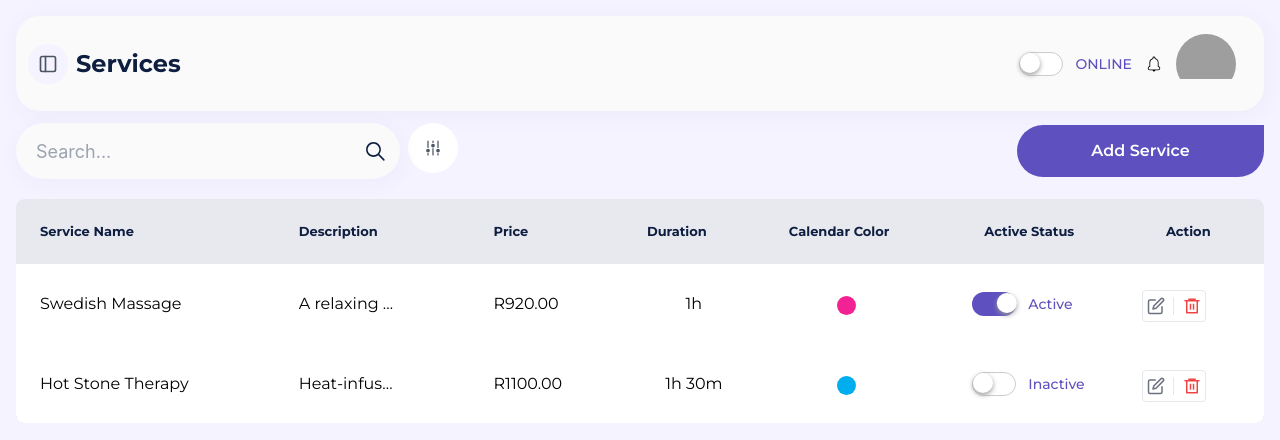
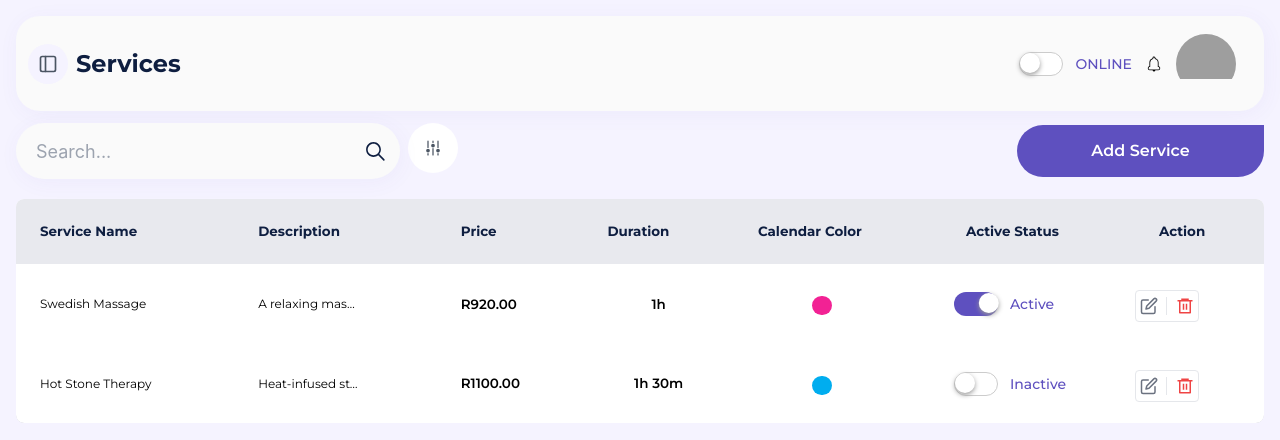
Before and after one commit to sheroo79/Massage, a React (Create React App) app in the folder mass/: page /admin/serviceProviders in a window 1280 px wide. Shown: the top 440 px of the page. Built offline with nearby package versions, Linux system fonts and the light colour scheme; grey boxes are pictures that could not be loaded; a web font is replaced by a local one.

Commit message:
set font size

```diff
--- a/mass/src/Pages/AdminPages/ServiceProviders.js
+++ b/mass/src/Pages/AdminPages/ServiceProviders.js
@@ -114,7 +114,7 @@ function ServiceProviders({ role }) {
             <thead className="bg-[#E8E9EE] text-[#0E1E40] text-[13px] font-bold font-montserrat text-left h-[64.96px]">
               <tr>
                 {headers.map((header, index) => (
-                  <th key={index} className="px-6 py-3">
+                  <th key={index} className="px-6 py-3 text-[13.46px] font-bold">
                     {header}
                   </th>
                 ))}
@@ -125,7 +125,7 @@ function ServiceProviders({ role }) {
                 ? adminData.map((item, index) => (
                     <tr
                       key={index}
-                      className="h-[79.73px] font-normal font-montserrat"
+                      className="h-[79.73px] font-normal font-montserrat text-[12px]"
                     >
                       <td className="px-6 py-4">{item.name}</td>
                       <td className="px-6 py-4">{item.email}</td>
@@ -155,7 +155,7 @@ function ServiceProviders({ role }) {
                 : spData.map((item, index) => (
                     <tr
                       key={index}
-                      className="h-[79.73px] font-normal font-montserrat"
+                      className="h-[79.73px] font-normal font-montserrat text-[12px]"
                     >
                       <td className="px-6 py-4">{item.title}</td>
                       <td className="px-6 py-4">
@@ -166,8 +166,8 @@ function ServiceProviders({ role }) {
                           {item.description}
                         </div>
                       </td>
-                      <td className="px-6 py-4">{item.price}</td>
-                      <td className="px-6 py-4 text-center">{item.duration}</td>
+                      <td className="px-6 py-4 text-[13.46px] font-semibold">{item.price}</td>
+                      <td className="px-6 py-4 text-center text-[13.46px] font-semibold">{item.duration}</td>
                       <td className="flex justify-center mt-8 -ml-8">
                         <div
                           className={`h-[19.23px] w-[19.23px] rounded-full`}
```
